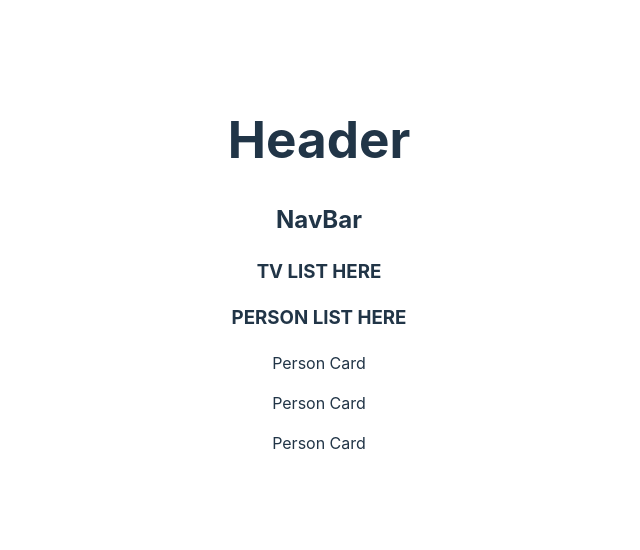
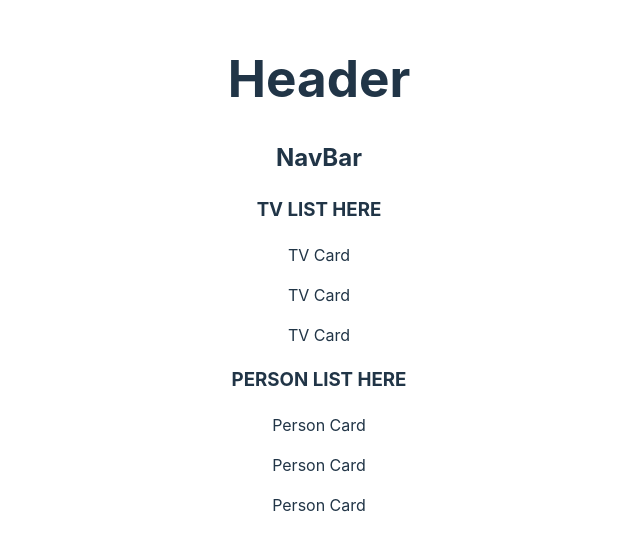
Before and after one commit to cCody34/movies, a React (Vite) app: page / in a window 1280 px wide. Shown: the part 126-676 px from the top of the page, without its empty margins (321-961 px from the left). Built offline with nearby package versions, Linux system fonts and the light colour scheme.

Commit message:
import and render TVCard component

```diff
--- a/src/components/TVList.tsx
+++ b/src/components/TVList.tsx
@@ -1,3 +1,12 @@
+import { TVCard } from "./TVCard"
+
 export const TVList = () => {
-    return <h3>TV LIST HERE</h3>
+    return (
+    <>
+    <h3>TV LIST HERE</h3>
+    <TVCard></TVCard>
+    <TVCard></TVCard>
+    <TVCard></TVCard>
+    </>
+    )
 }
```
